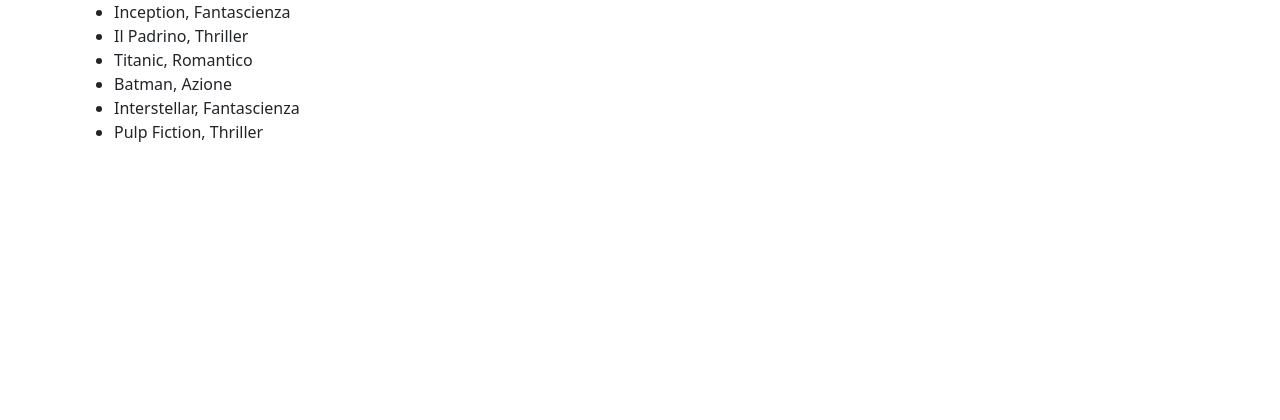
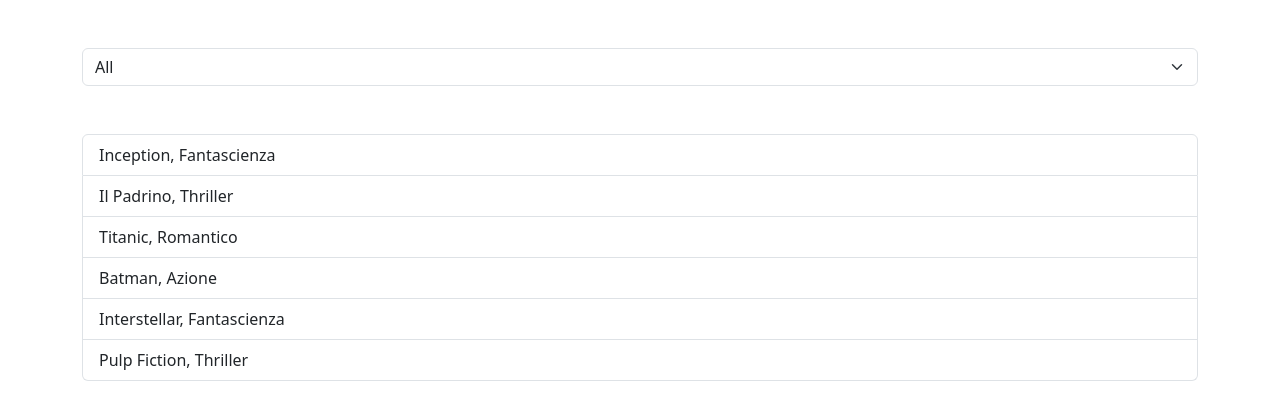
Before and after one commit to Carlo-Falanga/react-movie-filter, a React (Vite) app: page / in a window 1280 px wide. Shown: the top 420 px of the page. Built offline with nearby package versions, Linux system fonts and the light colour scheme.

Commit message:
add select options

```diff
--- a/src/App.jsx
+++ b/src/App.jsx
@@ -1,33 +1,35 @@
-import { useState } from "react"
+import { useState } from "react";
 
- const movies = [
-   { title: 'Inception', genre: 'Fantascienza' },
-   { title: 'Il Padrino', genre: 'Thriller' },
-   { title: 'Titanic', genre: 'Romantico' },
-   { title: 'Batman', genre: 'Azione' },
-   { title: 'Interstellar', genre: 'Fantascienza' },
-   { title: 'Pulp Fiction', genre: 'Thriller' },
- ]
-
+const movies = [
+  { title: "Inception", genre: "Fantascienza" },
+  { title: "Il Padrino", genre: "Thriller" },
+  { title: "Titanic", genre: "Romantico" },
+  { title: "Batman", genre: "Azione" },
+  { title: "Interstellar", genre: "Fantascienza" },
+  { title: "Pulp Fiction", genre: "Thriller" },
+];
 
 function App() {
-
-
   return (
     <>
-    <div className="container">
-      <ul>
-      {
-        movies.map((item, index) =>(
-
-          <li key={index}>{item.title}, {item.genre}</li>
-        ))
-      }
-
-      </ul>
-    </div>
+      <div className="container">
+        <select className="form-select my-5" aria-label="Default select example">
+          <option>All</option>
+          <option value="Fantascienza">Fantascienza</option>
+          <option value="Thriller">Thriller</option>
+          <option value="Romantico">Romantico</option>
+          <option value="Azione">Azione</option>
+        </select>
+        <ul className="list-group">
+          {movies.map((item, index) => (
+            <li className="list-group-item" key={index}>
+              {item.title}, {item.genre}
+            </li>
+          ))}
+        </ul>
+      </div>
     </>
-  )
+  );
 }
 
-export default App
+export default App;
```
